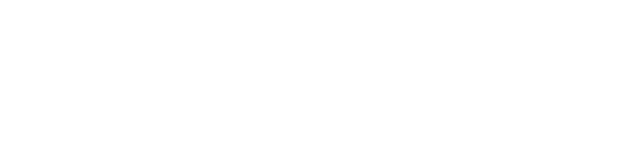
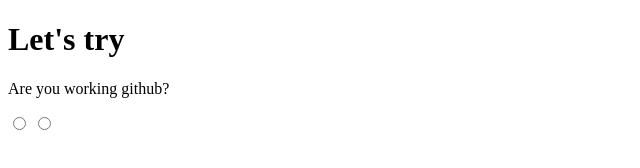
Before and after one commit to Aminul-Hasan-Emon/web-portfolio, a plain HTML site: page index.html in a window 1280 px wide. Shown: the whole page, without its empty margins (0-640 px from the left). Drawn offline with Linux system fonts and the light colour scheme.

Commit message:
Checking Github

```diff
--- a/index.html
+++ b/index.html
@@ -9,7 +9,11 @@
 </head>
 <body>
 
-
-
+    <h1>Let's try</h1>
+    <p>Are you working github?</p>
+    <div>
+        <input type="radio" name="yes" id="radio">
+        <input type="radio" name="no" id="radio">
+    </div>
 </body>
 </html>
```
